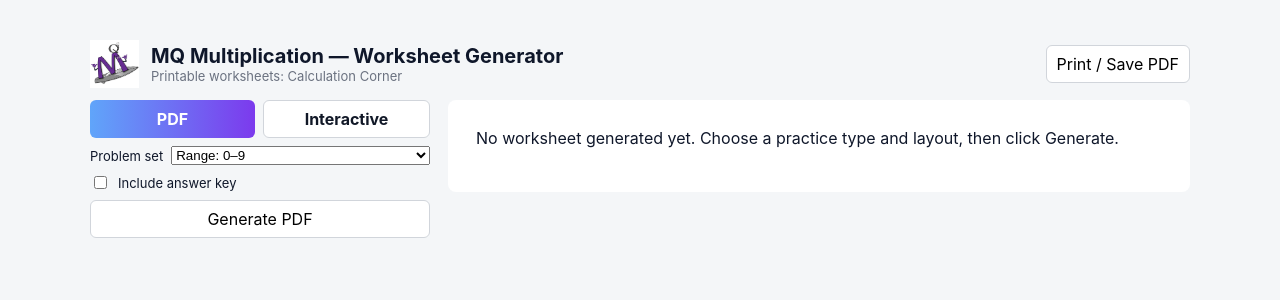
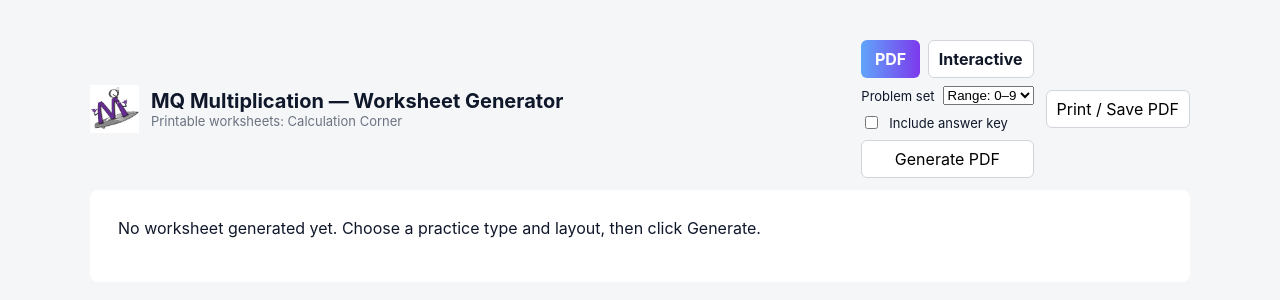
Before and after one commit to sbellmathitude/web-worksheet-generator, a Next.js app: page / in a window 1280 px wide. Shown: the top 300 px of the page. Built offline with nearby package versions, Linux system fonts and the light colour scheme.

Commit message:
fix: right-align separator to match numbers; move Controls into header to free horizontal space

```diff
--- a/pages/index.tsx
+++ b/pages/index.tsx
@@ -51,7 +51,7 @@ export default function Home() {
       </Head>
 
       <main className="container">
-        <div style={{ display: "flex", justifyContent: "space-between", alignItems: "center", marginBottom: 12 }}>
+        <div style={{ display: "flex", justifyContent: "space-between", alignItems: "center", marginBottom: 12, gap: 12 }}>
           <div style={{ display: 'flex', alignItems: 'center', gap: 12 }}>
             <img src="/images/logo.png" alt="MQ logo" style={{ height: 48, width: 'auto' }} />
             <div>
@@ -60,7 +60,9 @@ export default function Home() {
             </div>
           </div>
 
-          <div className="no-print" style={{ display: "flex", gap: 8 }}>
+          {/* Controls moved into header to free horizontal space */}
+          <div style={{ display: 'flex', alignItems: 'center', gap: 12 }} className="no-print">
+            <Controls onGenerate={handleGenerate} />
             <button
               onClick={() => window.print()}
               className="btn"
@@ -71,11 +73,7 @@ export default function Home() {
           </div>
         </div>
 
-        <div style={{ display: "flex", gap: 18, alignItems: "flex-start" }}>
-          <div style={{ width: 340 }} className="no-print">
-            <Controls onGenerate={handleGenerate} />
-          </div>
-
+        <div style={{ display: "block" }}>
           <div style={{ flex: 1 }} id="worksheet">
             {problems.length === 0 ? (
               <div style={{ padding: 28, background: "white", borderRadius: 8 }}>
--- a/styles/Worksheet.module.css
+++ b/styles/Worksheet.module.css
@@ -38,12 +38,12 @@
 /* vertical layout for PDF cells (traditional worksheet style)
    Use a small two-column grid so numbers align to the right column ensuring ones digits stack */
 .vertical { display:flex; flex-direction:column; align-items:center; gap:6px; width:100%; }
-.rowGrid { width:80%; display:grid; grid-template-columns: 26px 1fr; align-items:center; }
+.rowGrid { width:80%; margin-left: auto; display:grid; grid-template-columns: 26px 1fr; align-items:center; }
 .leftCell { width:26px; }
 .topNumber { font-size:20px; font-weight:400; text-align:right; }
 .times { font-size:18px; font-weight:400; text-align:left; }
 .bottomNumber { font-size:20px; font-weight:400; text-align:right; }
-.line { width:60%; height:2px; background:#000000; margin-top:6px; }
+.line { width:80%; margin-left: auto; height:2px; background:#000000; margin-top:6px; }
 .writeArea { height:18px; display:flex; align-items:center; justify-content:center; }
 
 .answerPage { page-break-before: always; margin-top: 18px; }
@@ -68,13 +68,13 @@
 
   /* Center the vertical stack and make the numbers easy to read on paper */
   .vertical { align-items: center; gap: 6px; }
-  .rowGrid { width:80%; grid-template-columns: 26px 1fr; }
+  .rowGrid { width:80%; margin-left: auto; grid-template-columns: 26px 1fr; }
   .topNumber { font-size: 20px; font-weight: 400; color: #0f172a; text-align:right; }
   .mulLine { font-size: 18px; font-weight: 400; color: #0f172a; }
   .bottomNumber { font-size: 20px; font-weight: 400; text-align:right; }
 
   /* Make the separation line darker for writing so students see where to write */
-  .line { width: 70%; height: 2px; background: #000000; margin-top: 6px; }
+  .line { width: 80%; margin-left: auto; height: 2px; background: #000000; margin-top: 6px; }
 
   /* Clear write area to leave space to write answers */
   .writeArea { height: 26px; }
```
